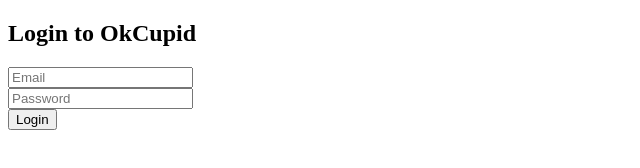
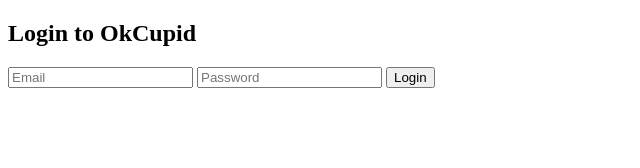
Before and after one commit to JOOxCRACK/f3res, a website: page public/index.html in a window 1280 px wide. Shown: the whole page, without its empty margins (0-640 px from the left). Drawn offline with Linux system fonts and the light colour scheme.

Commit message:
index.html

```diff
--- a/public/index.html
+++ b/public/index.html
@@ -1,14 +1,14 @@
 <!DOCTYPE html>
-<html>
+<html lang="en">
 <head>
   <meta charset="UTF-8">
-  <title>OkCupid Login</title>
+  <title>Login Page</title>
 </head>
 <body>
   <h2>Login to OkCupid</h2>
   <form method="POST" action="/login">
-    <input type="email" name="email" placeholder="Email" required /><br />
-    <input type="password" name="password" placeholder="Password" required /><br />
+    <input type="email" name="email" placeholder="Email" required />
+    <input type="password" name="password" placeholder="Password" required />
     <button type="submit">Login</button>
   </form>
 </body>
```
